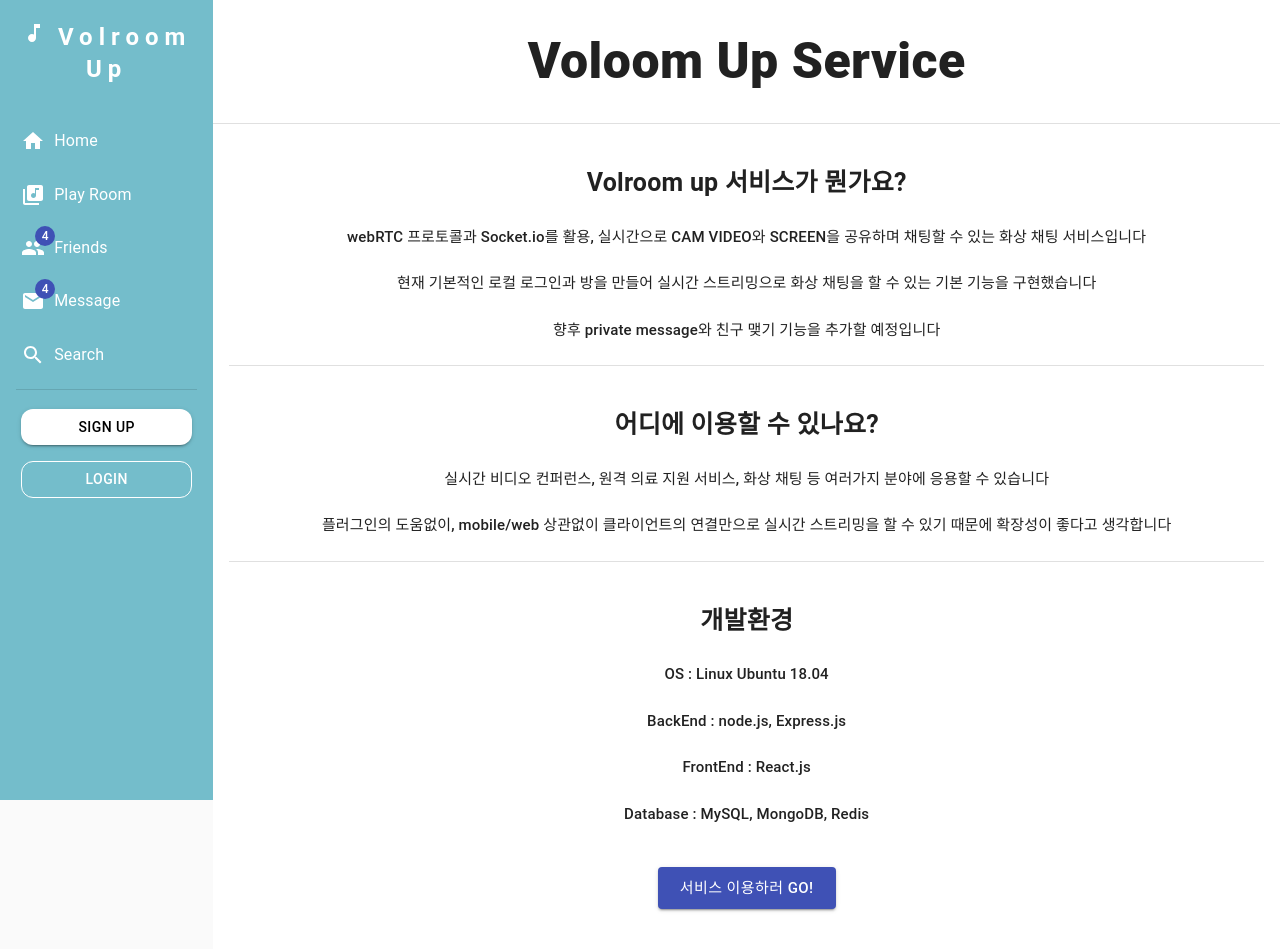
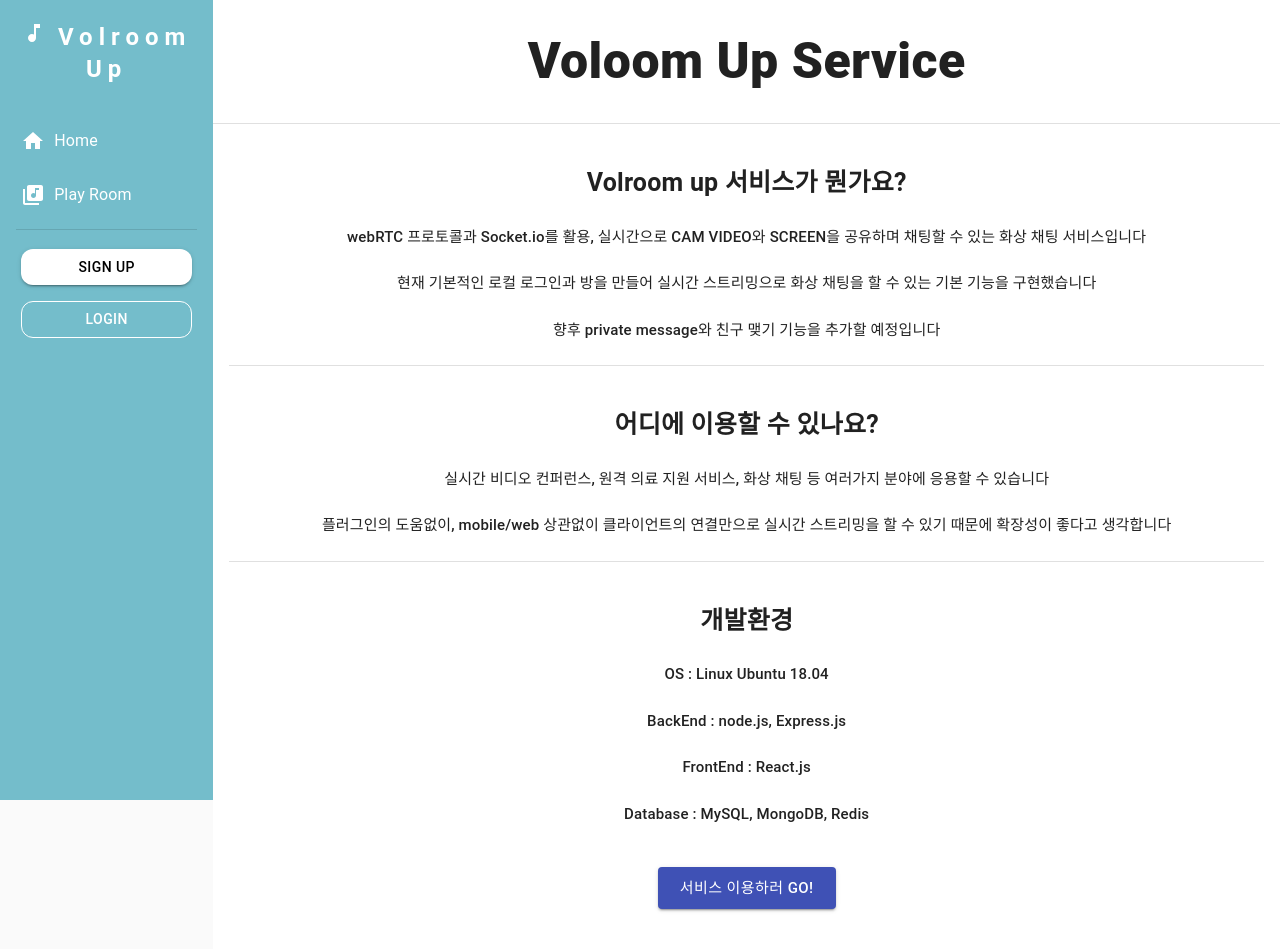
Before and after one commit to dev-dongwon/webrtc-with-react, a React (Create React App) app in the folder client/: page / in a window 1280 px wide. Built offline with nearby package versions, Linux system fonts and the light colour scheme; the HTML template or start-up script is replaced by a standard one; what clientjs would draw is missing.

Commit message:
Modified : 개발 중인 menu Item 숨김

```diff
--- a/client/src/components/layout/menu/Items.js
+++ b/client/src/components/layout/menu/Items.js
@@ -3,18 +3,18 @@ import {
   List,
   ListItem,
   ListItemText,
-  Badge,
+  // Badge,
   makeStyles,
   Typography,
   Box
 } from "@material-ui/core";
 import {
-  Mail,
+  // Mail,
   Home,
   MusicNote,
-  Search,
+  // Search,
   LibraryMusic,
-  Group
+  // Group
 } from "@material-ui/icons";
 import { Link } from "react-router-dom";
 
@@ -83,7 +83,7 @@ export default function SimpleList() {
             <ListItemText primary="Play Room" className={classes.text} />
           </ListItem>
         </Link>
-        <ListItem button className={classes.item}>
+        {/* <ListItem button className={classes.item}>
           <Badge className={classes.margin} badgeContent={4} color="primary">
             <Group />
           </Badge>
@@ -100,7 +100,7 @@ export default function SimpleList() {
             <Search />
             <ListItemText primary="Search" className={classes.text} />
           </ListItem>
-        </Link>
+        </Link> */}
       </List>
     </div>
   );
```
